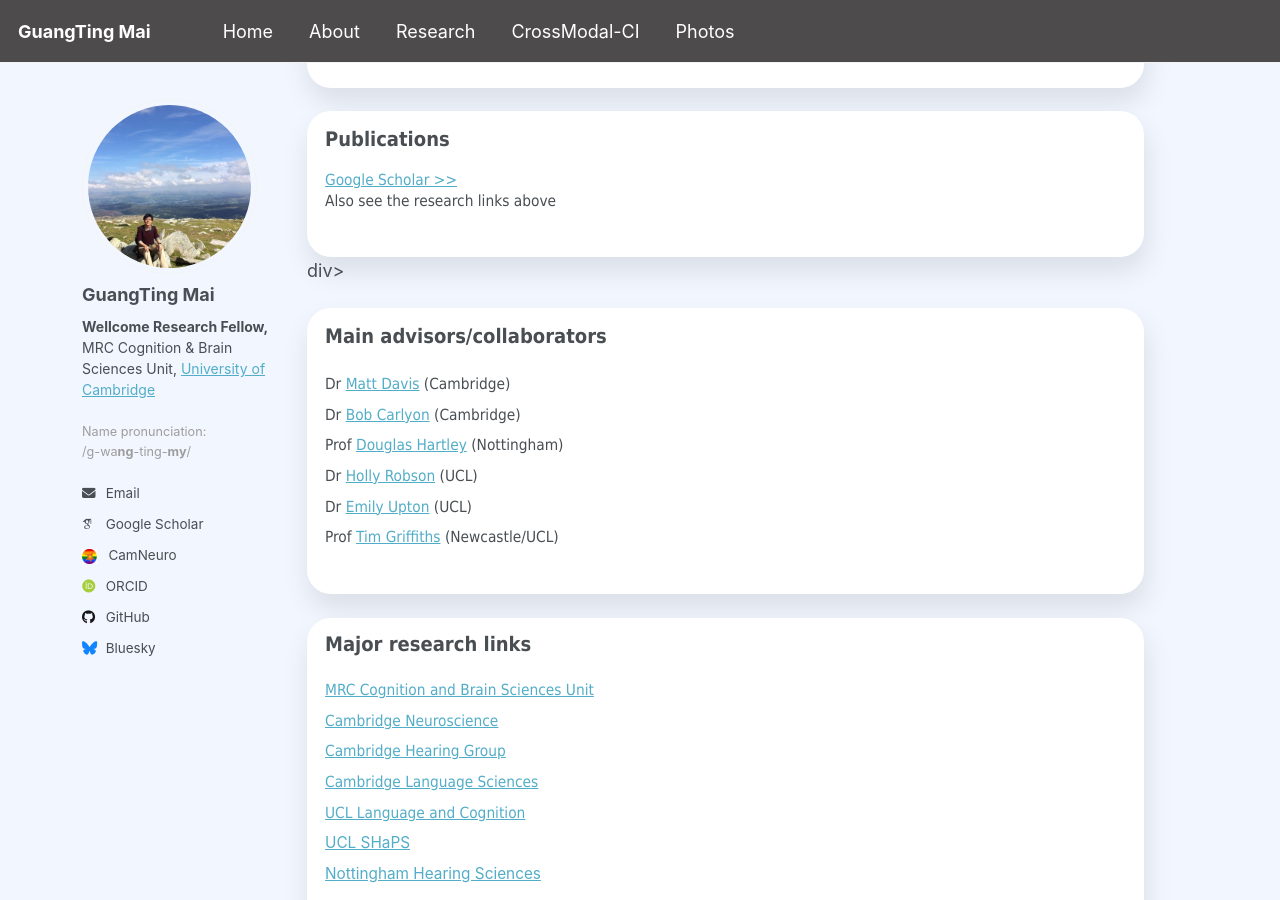
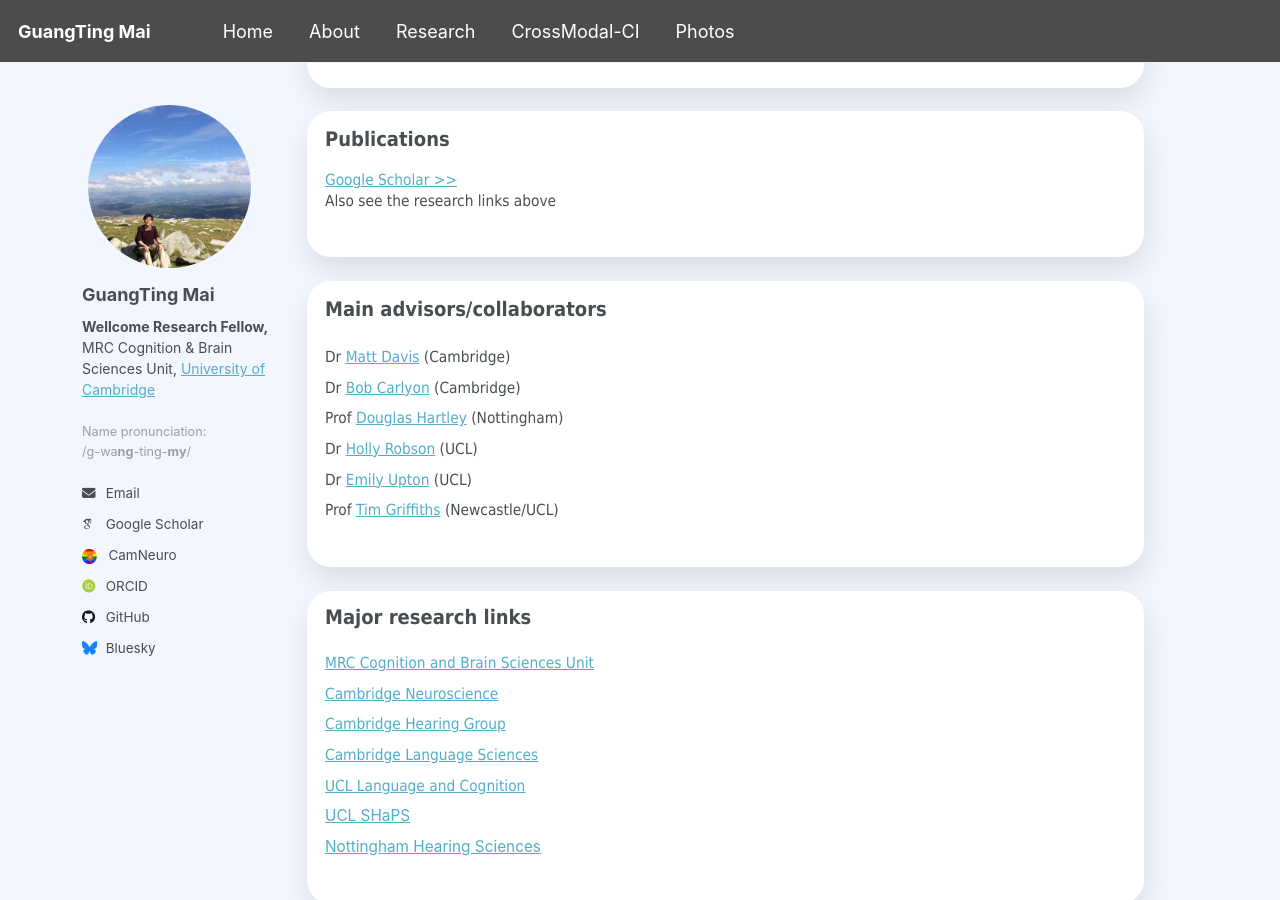
Before and after one commit to guangtingmai/guangtingmai.github.io, a Jekyll site: the page built from _pages/research.html, in a window 1280 px wide and 900 px high, scrolled down 945 px. Built offline with Jekyll 4.4.1, drawn with Linux system fonts in a browser that asks for light colours; some web fonts are replaced.

Commit message:
Update research.html

```diff
--- a/_pages/research.html
+++ b/_pages/research.html
@@ -37,7 +37,7 @@ author_profile: true
 <p>
   <span style="font-size: 11.5pt;font-family: Tahoma;line-height: 1;display: block;"><a href="https://scholar.google.com/citations?user=bCQ03mIAAAAJ&hl=en">Google Scholar >></a></span>
   <span style="font-size: 11.5pt;font-family: Tahoma;line-height: 1.8;display: block;">Also see the research links above</span>
-</div>div></p>
+</div></p>
 
 <p><div class="white-frame"><span style="font-size: 15pt;font-family: Tahoma;line-height: 1;display: block;margin-bottom: 0"><strong>Main advisors/collaborators</strong></span></p>
 <p>
```
